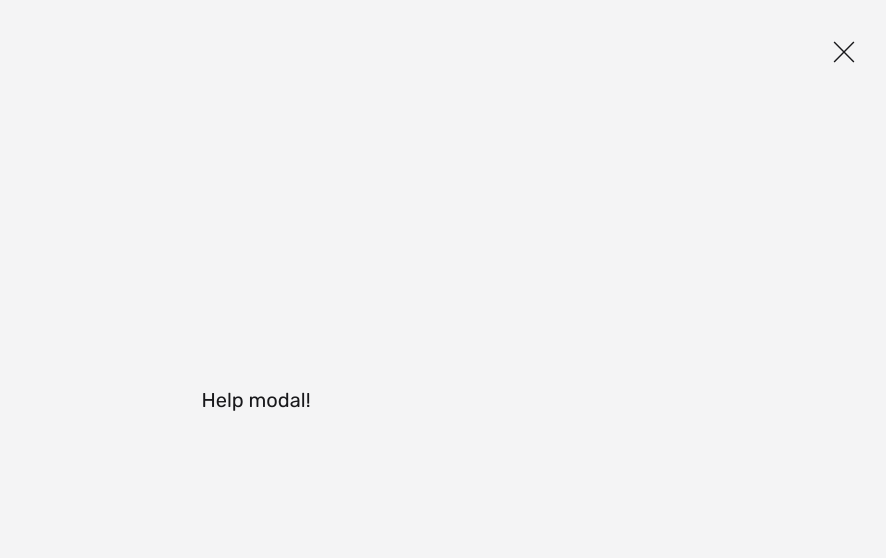
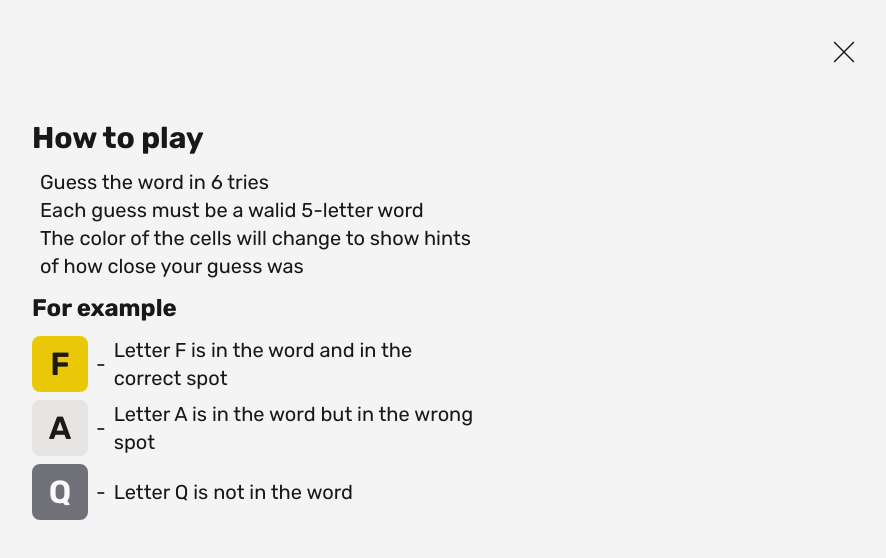
Before and after one commit to YaredFall/wordle, a React (Vite) app: page / in a window 1280 px wide. Both pictures are taken after a click on the button 718 px from the left and 75 px from the top of the page. Shown: the top 558 px of the page, without its empty margins (384-1270 px from the left). Built offline with nearby package versions, Linux system fonts and the light colour scheme.

Commit message:
+Help modal; +Modal closing on Esc key; ~moved cell text properties from table to cell itself

```diff
--- a/src/components/ButtonWithModalMenu.tsx
+++ b/src/components/ButtonWithModalMenu.tsx
@@ -14,7 +14,7 @@ const ButtonWithModalMenu: FC<ButtonWithModalMenuProps> = ({ className, modalCla
     const [isModalOpen, setIsModalOpen] = useState(false);
 
     return (
-        <div className={"relative [line-height:0] "} {...otherProps}>
+        <div className={"relative "} {...otherProps}>
             <ModalMenu isOpen={isModalOpen} setIsOpen={setIsModalOpen} className={modalClassName} onOpen={onModalOpen} onClose={onModalClose}>
                 {modalChildren}
             </ModalMenu>
--- a/src/components/ModalMenu.tsx
+++ b/src/components/ModalMenu.tsx
@@ -1,4 +1,4 @@
-import { FC, useRef } from 'react';
+import { FC, useEffect, useRef } from 'react';
 import { CSSTransition } from 'react-transition-group'
 import { TfiClose } from "react-icons/tfi";
 
@@ -10,6 +10,21 @@ type ModalMenuProps = {
 } & React.HTMLAttributes<HTMLDivElement>
 
 const ModalMenu: FC<ModalMenuProps> = ({ isOpen, setIsOpen, onOpen, onClose, children, className, ...otherProps }) => {
+
+    useEffect(() => {
+        const handler = (e: KeyboardEvent) => {
+            if (e.code === "Escape") {
+                setIsOpen(false);
+            }
+        }
+
+        document.addEventListener("keydown", handler)
+
+        return () => {
+            document.removeEventListener("keydown", handler)
+        }
+    }, [])
+
 
     const bgNodeRef = useRef<HTMLDivElement>(null)
     const modalContentNodeRef = useRef<HTMLDivElement>(null)
--- a/src/components/WordleGame/Cell.tsx
+++ b/src/components/WordleGame/Cell.tsx
@@ -27,7 +27,7 @@ const Cell: FC<CellProps> = ({ letter, clue, animationDelay = 0 , hintDirection}
             >
                 <div ref={cellRef} className={"[--accent-color:theme(colors.accent-primary)] transition-[background-color,border-color] duration-[250ms] select-none" +
                     " aspect-square border-[var(--accent-color)] border-2 flex uppercase rounded-lg hover:z-50" +
-                    " items-center justify-center w-[calc(2rem+3vmax)] sm:w-[3.5rem]" +
+                    " items-center justify-center w-[calc(2rem+3vmax)] sm:w-[3.5rem] text-[2rem] font-semibold" +
                     (clue !== undefined ? ' text-stone-900 bg-[var(--accent-color)] cursor-help' : '') +
                     (clue === 0 ? ' [--accent-color:theme(colors.accent-tertiary)!important;] text-text-primary' :
                         clue === 1 ? ' [--accent-color:theme(colors.accent-secondary)!important]' : '') +
--- a/src/components/WordleGame/ControlBar.tsx
+++ b/src/components/WordleGame/ControlBar.tsx
@@ -4,6 +4,7 @@ import ButtonWithModalMenu from '../ButtonWithModalMenu';
 import { FiHelpCircle } from 'react-icons/fi';
 import { IoSettingsSharp } from 'react-icons/io5';
 import { MdLeaderboard } from 'react-icons/md';
+import HelpModal from './HelpModal';
 
 
 type controlBarProps = {
@@ -24,7 +25,7 @@ const controlBar: FC<controlBarProps> = ({ isTimerPaused, resetTimerOnPauseEnd,
                     children={<FiHelpCircle />}
                     title={"Help"}
                     modalClassName={"bg-zinc-100 dark:bg-bg-primary"}
-                    modalChildren={"Help modal!"}
+                    modalChildren={<HelpModal />}
                     onModalOpen={onModalOpen}
                     onModalClose={onModalClose}
                 />
--- /dev/null
+++ b/src/components/WordleGame/HelpModal.tsx
@@ -0,0 +1,35 @@
+import { FC } from 'react';
+import Cell from './Cell';
+import { Clue } from './gameTypes';
+
+type HelpModalProps = {
+
+}
+
+const HelpModal: FC<HelpModalProps> = ({ }) => {
+
+    return (
+        <article className={"w-[70vw] h-[70vh] lg:w-[35vw] flex flex-col gap-3 text-xl"}>
+            <h2 className="text-3xl font-bold">How to play</h2>
+            <ul className="pl-2">
+                <li>Guess the word in 6 tries</li>
+                <li>Each guess must be a walid 5-letter word</li>
+                <li>The color of the cells will change to show hints of how close your guess was</li>
+            </ul>
+            <h4 className="text-2xl font-bold">For example</h4>
+            <div className={"grid grid-cols-[min-content_min-content_auto] grid-rows-3 gap-2 items-center"}>
+                <Cell letter="f" clue={Clue.exact} />
+                <p>-</p>
+                <p>Letter F is in the word and in the correct spot</p>
+                <Cell letter="a" clue={Clue.present} />
+                <p>-</p>
+                <p>Letter A is in the word but in the wrong spot</p>
+                <Cell letter="q" clue={Clue.absent} />
+                <p>-</p>
+                <p>Letter Q is not in the word</p>
+            </div>
+        </article>
+    );
+};
+
+export default HelpModal;
--- a/src/components/WordleGame/Table.tsx
+++ b/src/components/WordleGame/Table.tsx
@@ -12,7 +12,7 @@ type TableProps = {
 const Table: FC<TableProps> = ({rows, cluedUsedWords= [], currentLetters= []}) => {
 
     return (
-        <div className={"text-[2rem] font-semibold flex flex-col gap-2 justify-center"}>
+        <div className={"flex flex-col gap-2 justify-center"}>
             {[...Array(rows)].map((e, i) => {
                 if (i < cluedUsedWords?.length)
                     return <Row key={i} letters={[...cluedUsedWords[i].word]} clues={[...cluedUsedWords[i].clues]}
```
